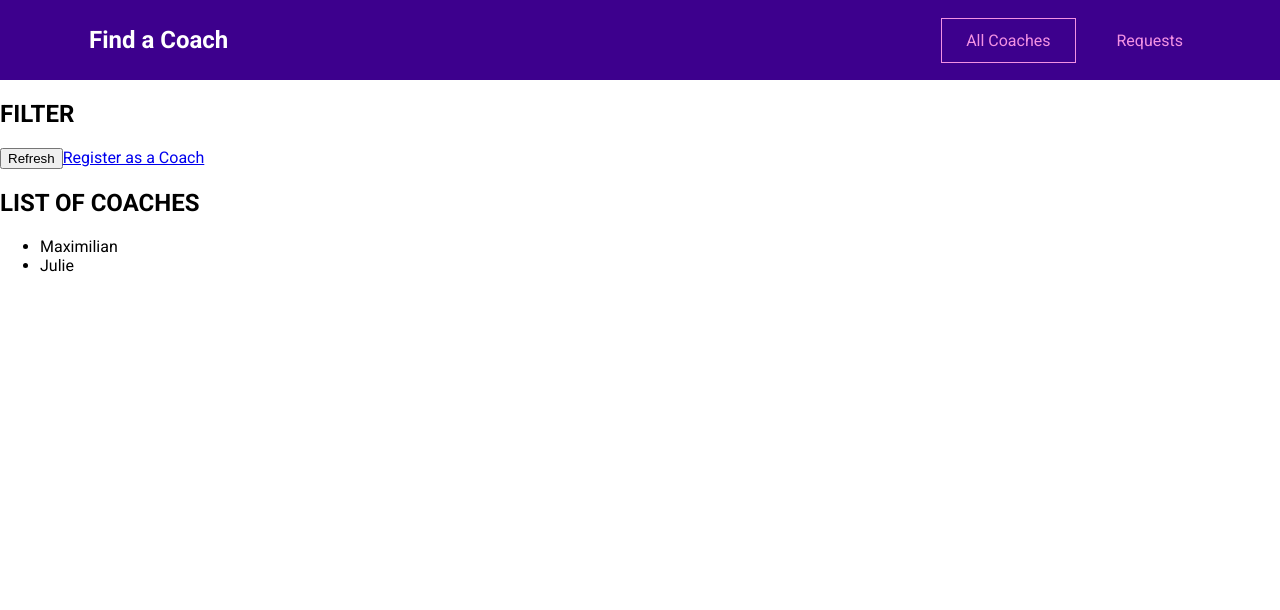
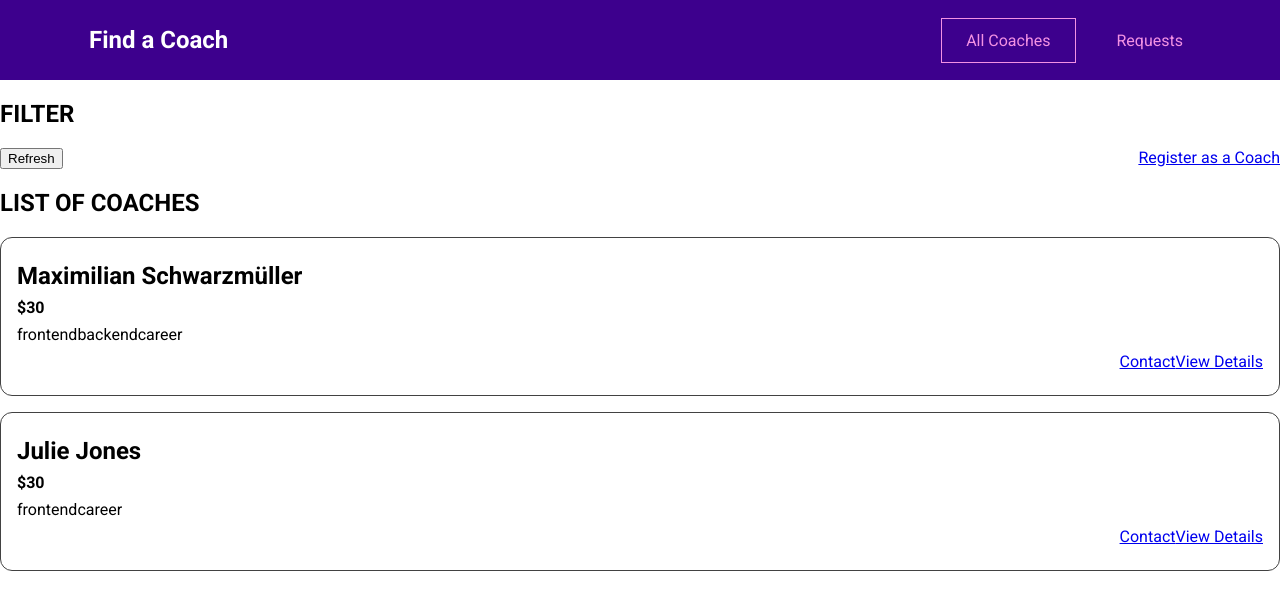
Before and after one commit to Whitedrawn/VueCoachApp, a Vue app: page /coaches in a window 1280 px wide. Shown: the top 610 px of the page. Built offline with nearby package versions, Linux system fonts and the light colour scheme.

Commit message:
communication between CoachesList and CoachItem components

```diff
--- /dev/null
+++ b/src/components/coaches/CoachItem.vue
@@ -0,0 +1,57 @@
+<template>
+    <li>
+        <h3>{{fullName}}</h3>
+        <h4>${{ rate }}</h4>
+        <div>
+            <span v-for="area in areas" :key="area">{{ area }}</span>
+        </div>
+        <div class="actions">
+            <router-link :to="coachContactLink">Contact</router-link>
+            <router-link :to="coachDetailsLink">View Details</router-link>
+        </div>
+    </li>
+</template>
+
+<script>
+export default{
+   props:['id','firstName','lastName','rate','areas'] ,
+   computed:{
+    fullName(){
+        return this.firstName+' '+this.lastName
+    },
+    coachContactLink(){
+        return this.$route.path+'/'+this.id+'/contact'
+    },
+    coachDetailsLink(){
+        return this.$route.path+'/'+this.id
+    }
+   }
+}
+</script>
+
+<style scoped>
+li {
+  margin: 1rem 0;
+  border: 1px solid #424242;
+  border-radius: 12px;
+  padding: 1rem;
+}
+
+h3 {
+  font-size: 1.5rem;
+}
+
+h3,
+h4 {
+  margin: 0.5rem 0;
+}
+
+div {
+  margin: 0.5rem 0;
+}
+
+.actions {
+  display: flex;
+  justify-content: flex-end;
+}
+</style>
--- a/src/pages/coaches/CoachesList.vue
+++ b/src/pages/coaches/CoachesList.vue
@@ -9,22 +9,45 @@
     </div>
     <h2>LIST OF COACHES</h2>
     <ul v-if="hasCoaches">
-      <li v-for="coach in filteredCoaches" :key="coach.id">
-        {{ coach.firstName }}
-      </li>
+      <coach-item
+        v-for="coach in filteredCoaches"
+        :key="coach.id"
+        :id="coach.id"
+        :first-name="coach.firstName"
+        :last-name="coach.lastName"
+        :rate="coach.hourlyRate"
+        :areas="coach.areas"
+
+      ></coach-item>
     </ul>
     <h3 v-else>No coaches found.</h3>
   </section>
 </template>
 <script>
+import CoachItem from '../../components/coaches/CoachItem.vue';
 export default {
+  components: {
+    CoachItem,
+  },
   computed: {
     filteredCoaches() {
       return this.$store.getters['coaches/coaches'];
     },
-    hasCoaches(){
-        return this.$store.getters['coaches/hasCoaches'];
-    }
+    hasCoaches() {
+      return this.$store.getters['coaches/hasCoaches'];
+    },
   },
 };
 </script>
+<style scoped>
+ul {
+  list-style: none;
+  margin: 0;
+  padding: 0;
+}
+
+.controls {
+  display: flex;
+  justify-content: space-between;
+}
+</style>
```
